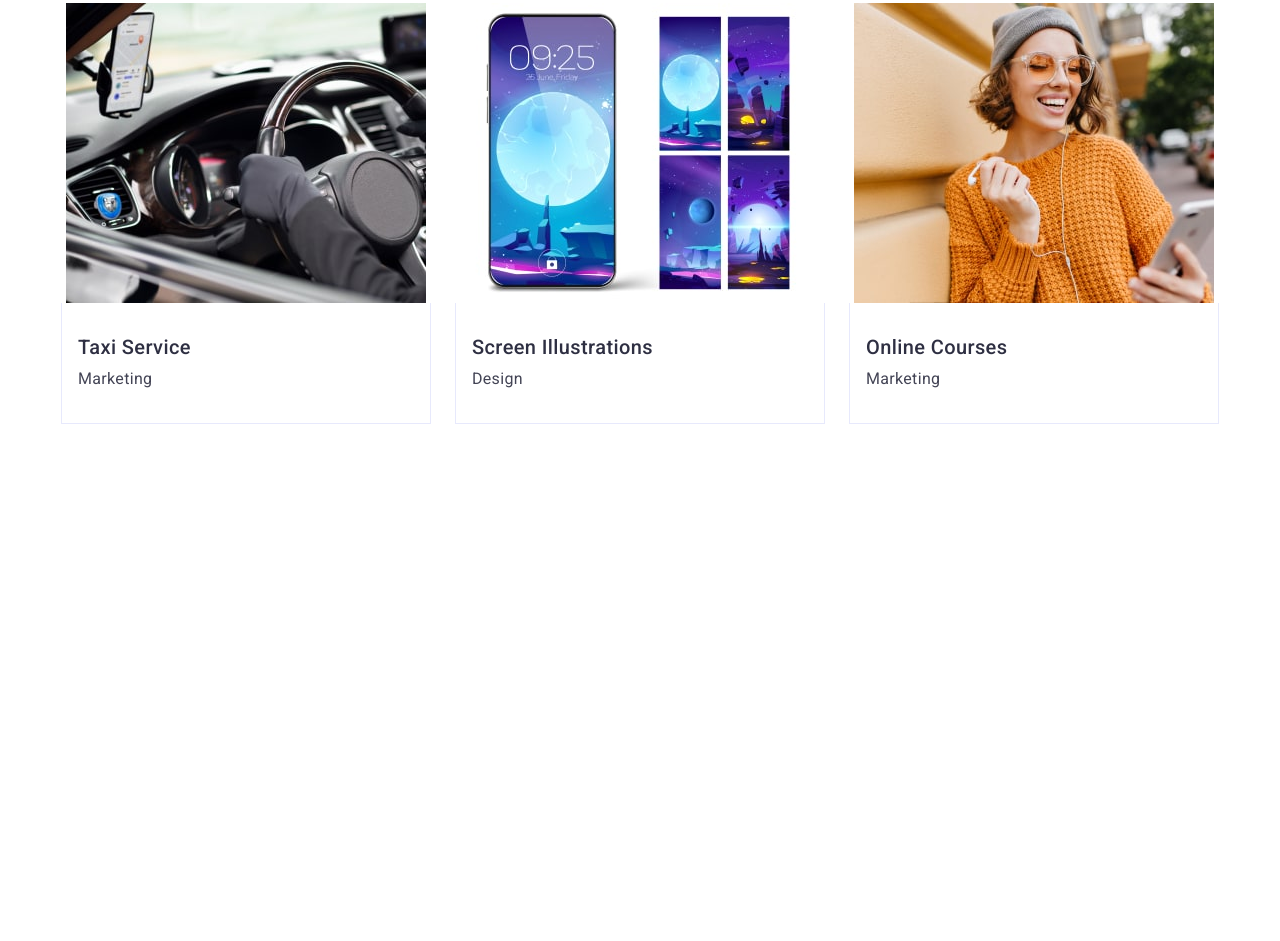
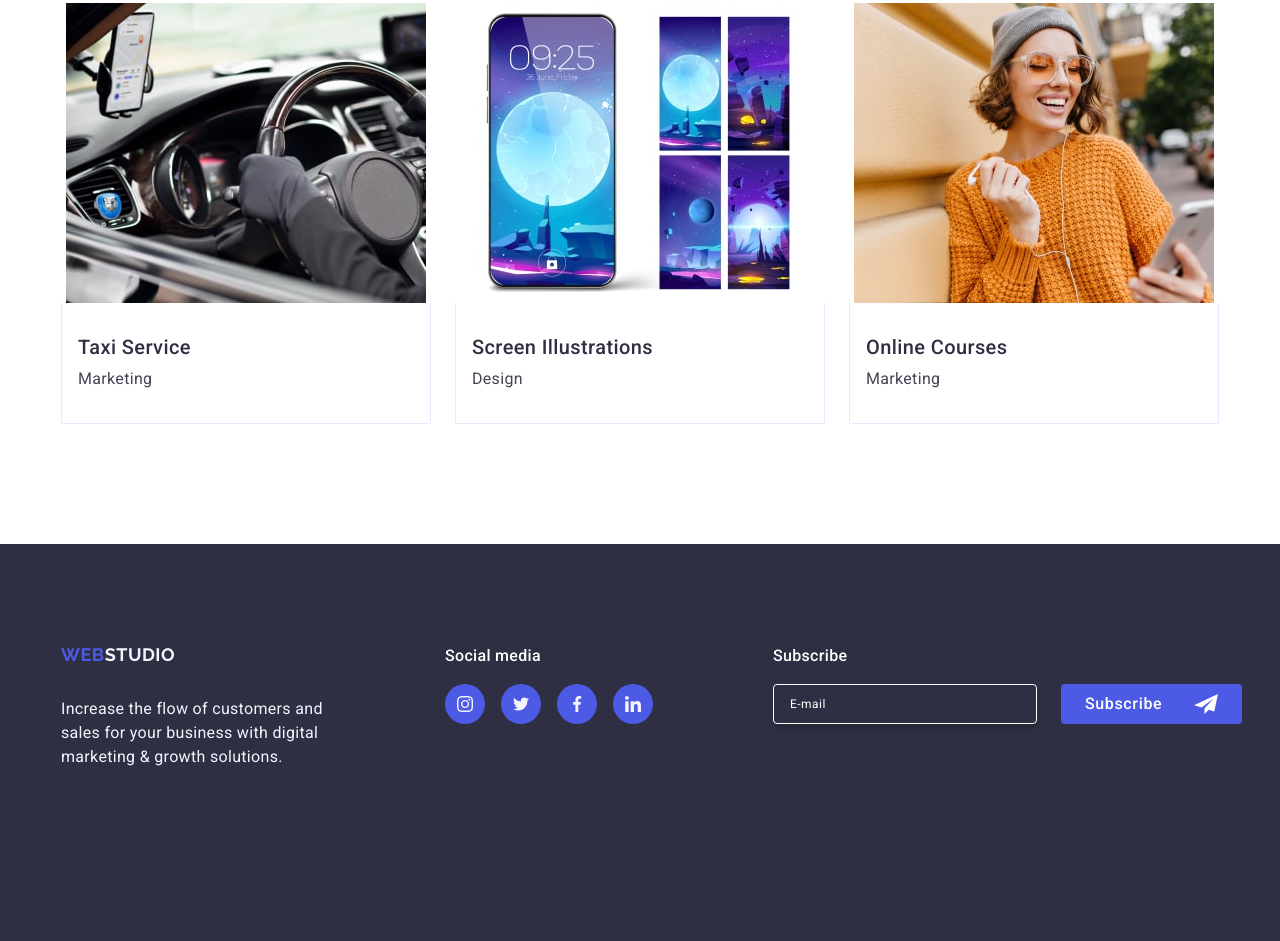
Before and after one commit to maryna999/goit-markup-hw-06, a plain HTML site: page index.html in a window 1280 px wide. Shown: the part 2546-3487 px from the top of the page. Before the commit the page ends 3090 px from the top, so only its background shows below. Drawn offline with nearby package versions, Linux system fonts and the light colour scheme.

Commit message:
without header

```diff
--- a/css/styles.css
+++ b/css/styles.css
@@ -32,7 +32,6 @@ padding: 0;
 width: 320px;
 margin: 0 auto;
 padding: 0 16px;
-/* width: 1158px; */
 }
 
 
@@ -315,8 +314,6 @@ gap: 72px;
 
 .team-list{
 background-color: #ffffff;
-/* width: calc((100% - 72px) / 4); */
-/* width: 100%; */
 border-radius: 0px 0px 4px 4px;
 padding-left: 0;
 margin: 0;
@@ -385,8 +382,6 @@ fill: #f4f4fd;
 
 
 .portfolio{
-/* padding-top: 120px;
-padding-bottom: 120px; */
 padding-top: 96px;
 padding-bottom: 96px;
 }
@@ -411,7 +406,6 @@ padding-left: 0;
 }
 
 .portfolio-list{
-/* width: calc((100% - 48px) / 3); */
 width: 100%;
 
 transition: box-shadow 250ms cubic-bezier(0.4, 0, 0.2, 1);
@@ -481,23 +475,25 @@ transition: transform 250ms cubic-bezier(0.4, 0, 0.2, 1);
 .footer{
 color: #F4F4FD;
 background-color: #2E2F42;
-padding: 100px 0;
+padding: 96px 0;
+/* padding: 100px 0; */
 display: flex;
+flex-wrap: wrap;
 }
 
 .footer-container{
 display: flex;
-align-items: baseline;
+flex-wrap: wrap;
 }
 
 .footer-info{
 display: flex;
 flex-direction: column;
-align-items: flex-start;
-justify-content: flex-start;
+/* align-items: flex-start;
+justify-content: flex-start; */
 gap: 16px;
-max-width: 264px;
-margin-right: 120px;
+/* max-width: 264px; */
+/* margin-right: 120px; */
 }
 
 .footer-logo{
@@ -510,6 +506,7 @@ letter-spacing: 0.03em;
 text-transform: uppercase;
 display: inline-block;
 margin-bottom: 16px;
+text-align: center;
 
 }
 
@@ -520,6 +517,7 @@ color: #f4f4fd;
 .footer-text{
 color: #F4F4FD;
 max-width: 264px;
+margin-bottom: 72px;
 }
 
 .container-footer-link{
@@ -529,6 +527,9 @@ display: block;
 .footer-link-list{
 display: flex;
 gap: 16px;
+align-items: center;
+justify-content: center;
+margin-bottom: 72px;
 }
 
 
@@ -545,6 +546,7 @@ line-height: 150%;
 letter-spacing: 0.02em;
 color: white;
 margin-bottom: 16px;
+text-align: center;
 }
 
 .footer-icon{
@@ -577,7 +579,7 @@ display: flex;
 justify-content: center;
 position: relative;
 flex-direction: column;
-margin-left: 80px;
+/* margin-left: 80px; */
 }
 
 .form-title {
@@ -588,17 +590,21 @@ line-height: 1.5;
 letter-spacing: 0.02em;
 color: #fff;
 margin-bottom: 16px;
+text-align: center;
 }
 
 .footer-form{
 display: flex;
-gap: 24px;
-justify-content: flex-start;
+flex-wrap: wrap;
+/* gap: 24px; */
+gap: 16px;
+justify-content: center;
 align-items: center;
 }
 
 .footer-label{
-
+width: 288px;
+padding: 0 16px;
 }
 
 .footer-input{
@@ -977,6 +983,35 @@ background-color: #404bbf;
     .portfolio-list{
         width: calc((100% - 24px) / 2);
     }
+    .footer-container{
+        padding-left: 0;
+    }
+    .footer-soc-container{
+        display: flex;
+        gap: 24px;
+        padding-left: 120px;
+        margin-left: 0;
+    }
+    .footer-logo{
+        text-align: start;
+    }
+    .social-media{
+        text-align: start;
+    }
+    .form-container{
+        margin-left: 120px;
+    }
+    .footer-label{
+        padding: 0;
+        width: 264px;
+    }
+    .form-title{
+        text-align: start;
+    }
+    .footer-form{
+        gap: 24px;
+    }
+
 }
 
 @media screen and (min-width: 1158px) {
@@ -1036,4 +1071,29 @@ background-color: #404bbf;
     .portfolio-list{
         width: calc((100% - 48px) / 3);
     }
+    .footer{
+        padding: 100px 0;
+        flex-wrap: nowrap;
+    }
+    .footer-container{
+        flex-wrap: nowrap;
+    }
+    .footer-info{
+        align-items: flex-start;
+        justify-content: flex-start;
+        width: 264px;
+    }
+    .footer-soc-container {
+        display: flex;
+        gap: 120px;
+        margin-left: 0;
+        padding-left: 0;
+    }
+    .footer-form{
+        flex-wrap: nowrap;
+
+    }
+    .form-container{
+        justify-content: start;
+    }
 }
--- a/index.html
+++ b/index.html
@@ -572,7 +572,7 @@
       </section>
     </main>
     <!-----FOOTER----->
-    <!-- <footer class="footer">
+    <footer class="footer">
       <div class="container footer-container">
         <div class="footer-soc-container">
           <div class="footer-info">
@@ -638,7 +638,7 @@
           </form>
         </div>
       </div>
-    </footer> -->
+    </footer>
     <!-----MODAL OVERLAY----->
     <!-- <div class="modal-overlay" data-modal>
       <div class="modal">
```
